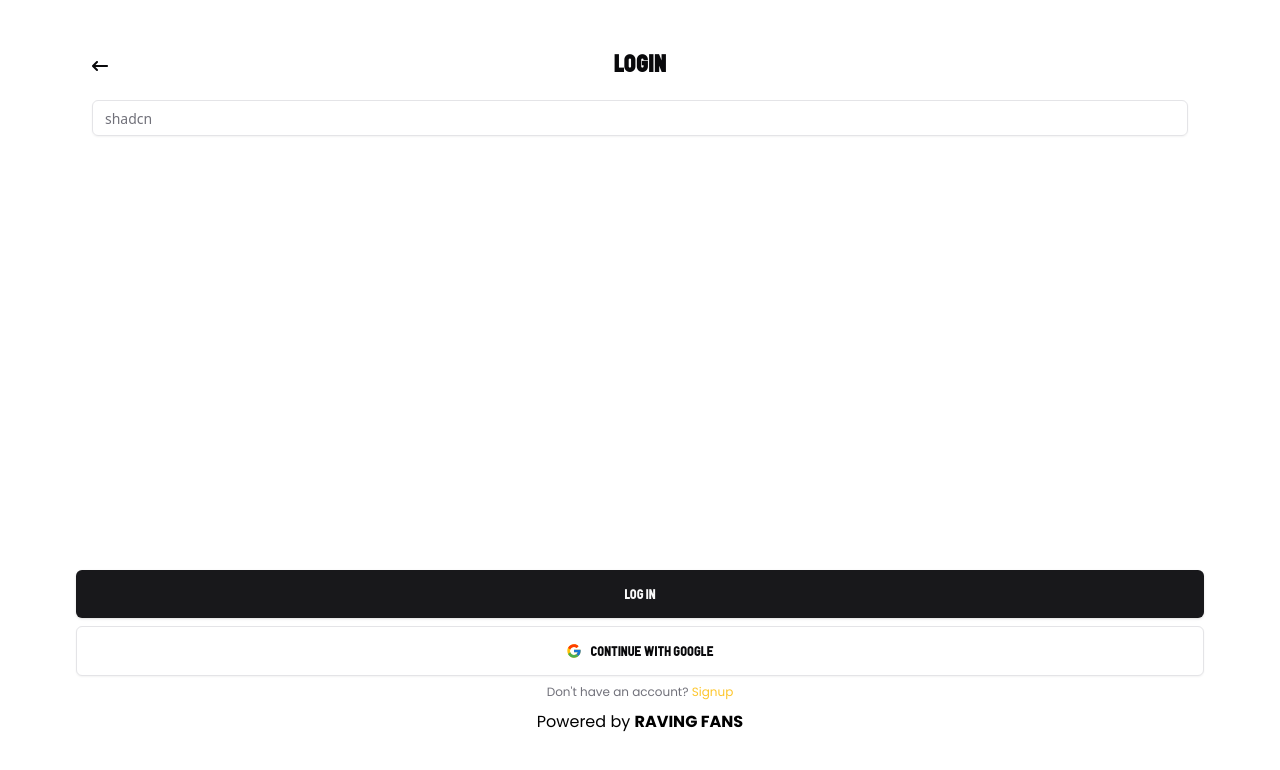
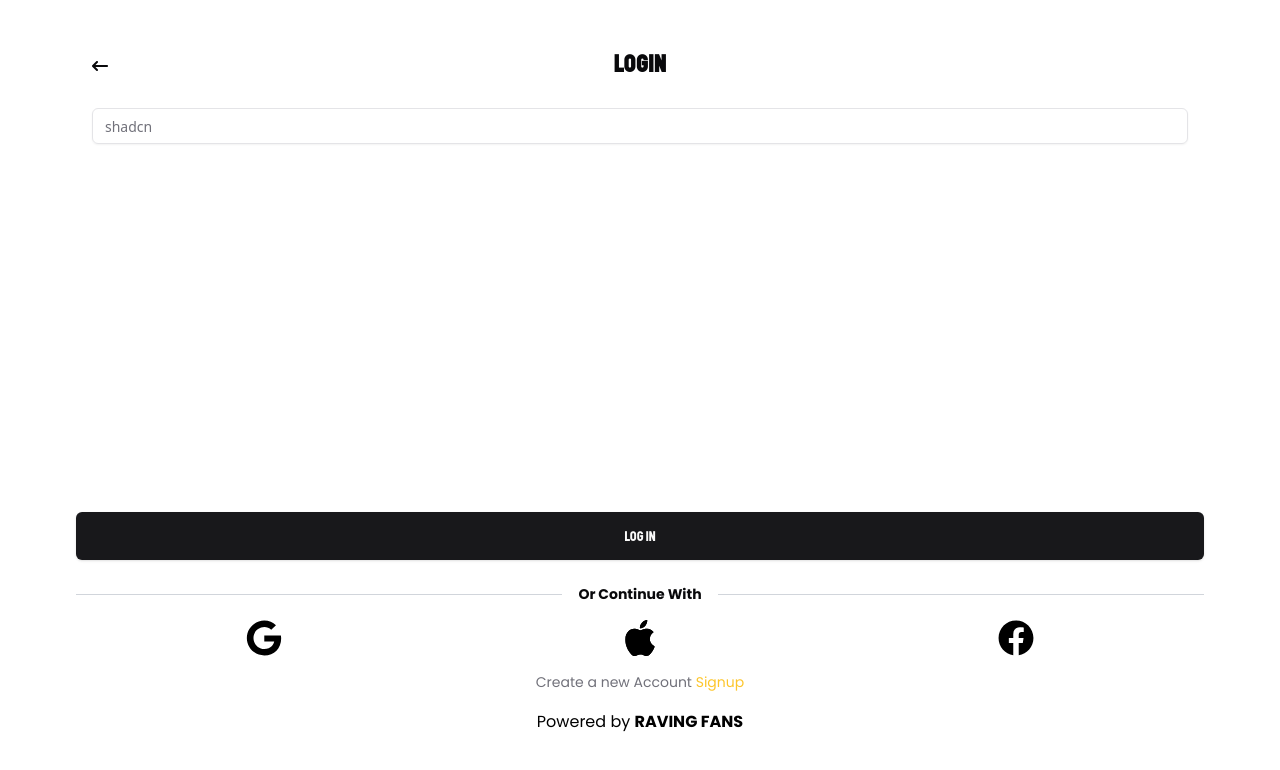
Before and after one commit to Rahulg321/Burger-Kitchen, a Next.js app: page /login in a window 1280 px wide. Shown: the top 770 px of the page. Built offline with nearby package versions, Linux system fonts and the light colour scheme.

Commit message:
added calendar input

```diff
--- a/app/login/page.tsx
+++ b/app/login/page.tsx
@@ -5,6 +5,10 @@ import { Metadata } from "next";
 import Link from "next/link";
 import React from "react";
 import { FcGoogle } from "react-icons/fc";
+import { FaGoogle } from "react-icons/fa6";
+import { BsApple } from "react-icons/bs";
+import { FaFacebook } from "react-icons/fa";
+import SocialMediaLink from "@/components/SocialMediaLink";
 
 export const metadata: Metadata = {
   title: "Login",
@@ -20,20 +24,30 @@ const LoginPage = async () => {
           Login
         </h3>
       </div>
-      <LoginForm /> {/* Fixed bottom content */}
-      <div className="mt-auto space-y-2 pb-4">
+      <div className="mt-2">
+        <LoginForm /> {/* Fixed bottom content */}
+      </div>
+      <div className="mt-auto space-y-4 pb-4">
         <Button type="submit" className="font-pduRegular w-full py-6 uppercase">
           Log in
         </Button>
-        <Button
-          type="submit"
-          className="font-pduRegular w-full py-6 uppercase"
-          variant={"outline"}
-        >
-          <FcGoogle /> Continue With Google
-        </Button>
-        <span className="mt-4 block text-center text-xs text-muted-foreground">
-          Don&apos;t have an account?{" "}
+
+        <div className="">
+          <div className="mt-6 flex items-center justify-center">
+            <span className="flex-1 border-t border-gray-300"></span>
+            <span className="px-4 text-sm font-bold">Or Continue With</span>
+            <span className="flex-1 border-t border-gray-300"></span>
+          </div>
+
+          <div className="mt-4 flex justify-around">
+            <SocialMediaLink icon={FaGoogle} />
+            <SocialMediaLink icon={BsApple} />
+            <SocialMediaLink icon={FaFacebook} />
+          </div>
+        </div>
+
+        <span className="mt-6 block text-center text-sm text-muted-foreground">
+          Create a new Account{" "}
           <Link href={"/signup"} className="text-mainYellow">
             Signup
           </Link>
--- a/app/profile/[userId]/offers/page.tsx
+++ b/app/profile/[userId]/offers/page.tsx
@@ -1,6 +1,6 @@
 import PreviousPageButton from "@/components/go-back-route";
 import React from "react";
-import BurgerOffer from "@/public/burger-offer.png";
+import BurgerOffer from "@/public/hd/burger.png";
 import Image from "next/image";
 
 const OffersPage = async () => {
--- a/app/stamp-cards/page.tsx
+++ b/app/stamp-cards/page.tsx
@@ -4,7 +4,7 @@ import React from "react";
 import QrCode from "@/public/qr-code.jpeg";
 import StampBurgerFilled from "@/public/stamp-burger-filled.png";
 import StampBurgerGrey from "@/public/stamp-burger-grey.png";
-import StampFreeBurger from "@/public/stamp-free-burger.png";
+import StampFreeBurger from "@/public/hd/burger.png";
 
 const StampCardsPage = () => {
   return (
@@ -37,23 +37,25 @@ const StampCardsPage = () => {
 
       <div className="mt-2 flex items-end justify-between">
         <div className="flex flex-col items-center justify-center">
-          <Image src={StampBurgerFilled} alt="" />
+          <Image src={StampBurgerFilled} alt="" width={50} height={50} />
           <span className="text-xs font-semibold">Level 1</span>
         </div>
         <div className="flex flex-col items-center justify-center">
-          <Image src={StampBurgerFilled} alt="" />
+          <Image src={StampBurgerFilled} alt="" width={50} height={50} />
           <span className="text-xs font-semibold">Level 2</span>
         </div>
         <div className="flex flex-col items-center justify-center">
-          <Image src={StampBurgerFilled} alt="" />
+          <Image src={StampBurgerFilled} alt="" width={50} height={50} />
           <span className="text-xs font-semibold">Level 3</span>
         </div>
+
         <div className="flex flex-col items-center justify-center">
-          <Image src={StampBurgerGrey} alt="" />
-          <span className="text-xs font-semibold">Level 4</span>
+          <Image src={StampBurgerFilled} alt="" width={50} height={50} />
+          <span className="text-xs font-semibold">Level 3</span>
         </div>
+
         <div className="flex flex-col items-center justify-center">
-          <Image src={StampFreeBurger} alt="" />
+          <Image src={StampFreeBurger} alt="" width={60} height={60} />
           <span className="text-xs font-semibold">Free Burger!</span>
         </div>
       </div>
--- /dev/null
+++ b/components/SocialMediaLink.tsx
@@ -0,0 +1,9 @@
+import { IconType } from "react-icons/lib";
+
+export default function SocialMediaLink({ icon: Icon }: { icon: IconType }) {
+  return (
+    <div className="text-4xl text-black">
+      <Icon />
+    </div>
+  );
+}
--- a/components/forms/login-form.tsx
+++ b/components/forms/login-form.tsx
@@ -15,7 +15,6 @@ import {
 import { Input } from "@/components/ui/input";
 import React, { useTransition } from "react";
 import Link from "next/link";
-import { FcGoogle } from "react-icons/fc";
 
 const formSchema = z.object({
   email: z.string().email({ message: "Invalid email address" }),
--- a/components/forms/signup-form.tsx
+++ b/components/forms/signup-form.tsx
@@ -3,6 +3,7 @@
 import { z } from "zod";
 import { zodResolver } from "@hookform/resolvers/zod";
 import { useForm } from "react-hook-form";
+import { format } from "date-fns";
 import { Button } from "@/components/ui/button";
 import {
   Form,
@@ -36,15 +37,20 @@ import { FaGoogle } from "react-icons/fa6";
 import { BsApple } from "react-icons/bs";
 import { FaFacebook } from "react-icons/fa";
 import { IconType } from "react-icons/lib";
-import { Icon } from "lucide-react";
+import { Calendar1, CalendarIcon, Icon } from "lucide-react";
 import { useRouter } from "next/navigation";
 import { FcGoogle } from "react-icons/fc";
+import SocialMediaLink from "../SocialMediaLink";
+import { cn } from "@/lib/utils";
 
 const formSchema = z
   .object({
     firstName: z.string().min(1, { message: "First name is required" }).max(50),
     lastName: z.string().min(1, { message: "Last name is required" }).max(50),
     email: z.string().email({ message: "Invalid email address" }),
+    dob: z.date({
+      required_error: "A date of birth is required.",
+    }),
     password: z
       .string()
       .min(6, { message: "Password must be at least 6 characters" }),
@@ -134,18 +140,43 @@ const SignUpForm = () => {
             />
             <FormField
               control={form.control}
-              name="birthday"
+              name="dob"
               render={({ field }) => (
-                <FormItem>
-                  <FormControl>
-                    <Input
-                      {...field}
-                      placeholder="Select your birthday"
-                      className="cursor-pointer"
-                      type="date"
-                    />
-                  </FormControl>
-
+                <FormItem className="flex w-full flex-col">
+                  <Popover>
+                    <PopoverTrigger asChild>
+                      <FormControl>
+                        <Button
+                          variant={"outline"}
+                          className={cn(
+                            "w-[240px] w-full pl-3 text-left font-normal",
+                            !field.value && "text-muted-foreground",
+                          )}
+                        >
+                          {field.value ? (
+                            format(field.value, "PPP")
+                          ) : (
+                            <span>Date of Birth</span>
+                          )}
+                          <CalendarIcon className="ml-auto h-4 w-4 opacity-50" />
+                        </Button>
+                      </FormControl>
+                    </PopoverTrigger>
+                    <PopoverContent className="w-auto p-0" align="start">
+                      <Calendar
+                        mode="single"
+                        selected={field.value}
+                        onSelect={field.onChange}
+                        disabled={(date) =>
+                          date > new Date() || date < new Date("1900-01-01")
+                        }
+                        initialFocus
+                      />
+                    </PopoverContent>
+                  </Popover>
+                  <FormDescription>
+                    Your date of birth is used to calculate your age.
+                  </FormDescription>
                   <FormMessage />
                 </FormItem>
               )}
@@ -241,11 +272,3 @@ function BirthdayRewardPopover() {
     </Popover>
   );
 }
-
-function SocialMediaLink({ icon: Icon }: { icon: IconType }) {
-  return (
-    <div className="text-4xl text-black">
-      <Icon />
-    </div>
-  );
-}
```
